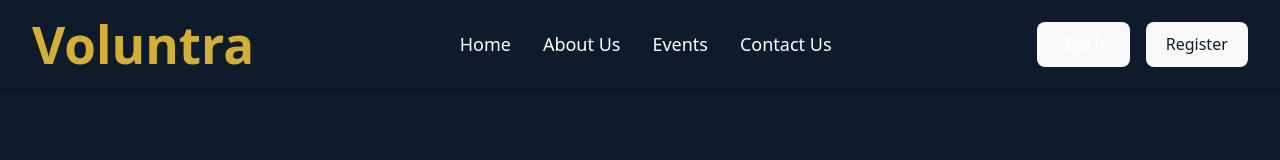
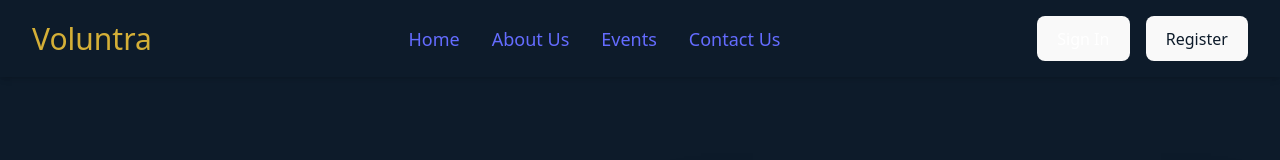
Before and after one commit to Saidasaradharam/Voluntra-Website, a React (Vite) app: page / in a window 1280 px wide. Shown: the top 160 px of the page. Built offline with nearby package versions, Linux system fonts and the light colour scheme.

Commit message:
Using Navbar in welcome page

```diff
--- a/src/pages/Welcome.jsx
+++ b/src/pages/Welcome.jsx
@@ -1,5 +1,7 @@
 import React, { useState } from "react";
 import { Mail, MessageCircle, Menu, X } from "lucide-react";
+import Navbar from "../components/Navbar"; // import Navbar
+
 
 const WelcomePage = () => {
   const [isMenuOpen, setIsMenuOpen] = useState(false);
@@ -17,7 +19,8 @@
   return (
     <div className="min-h-screen w-full flex flex-col text-gray-800 overflow-x-hidden" style={{backgroundColor: '#E5E5E5'}}>
       {/* Navbar */}
-      <nav className="shadow-md sticky top-0 z-50 w-full" style={{backgroundColor: '#0D1B2A'}}>
+      <Navbar />
+      {/* <nav className="shadow-md sticky top-0 z-50 w-full" style={{backgroundColor: '#0D1B2A'}}>
         <div className="w-full max-w-7xl mx-auto px-4 sm:px-6 lg:px-8 py-4 flex justify-between items-center">
           <h1 className="text-2xl sm:text-3xl font-bold" style={{color: '#D4AF37'}}>Voluntra</h1>
           <ul className="hidden md:flex space-x-6 lg:space-x-8 text-base lg:text-lg font-medium text-white">
@@ -36,9 +39,9 @@
           >
             {isMenuOpen ? <X size={24} /> : <Menu size={24} />}
           </button>
-        </div>
+        </div> */}
         {/* Mobile Menu */}
-        {isMenuOpen && (
+        {/* {isMenuOpen && (
           <div className="md:hidden absolute top-full left-0 right-0 bg-[#0D1B2A] shadow-lg transform transition-transform duration-200">
             <div className="py-4">
               <ul className="flex flex-col">
@@ -52,7 +55,7 @@
             </div>
           </div>
         )}
-      </nav>
+      </nav> */}
 
       {/* Hero Section */}
       <section className="w-full text-white py-16 sm:py-20 lg:py-24 px-4 sm:px-6 lg:px-8" style={{backgroundColor: '#0D1B2A'}}>
```
